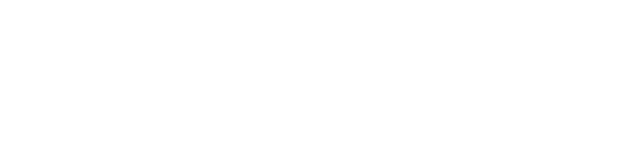
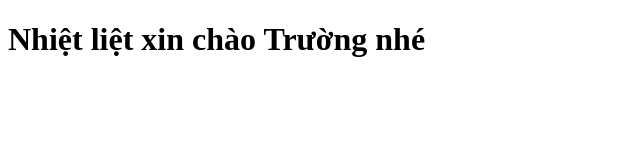
Before and after one commit to QuangTruong269/Du-an-4, a plain HTML site: page new1.html in a window 1280 px wide. Shown: the whole page, without its empty margins (0-640 px from the left). Drawn offline with Linux system fonts and the light colour scheme.

Commit message:
1. Sửa đổi lần 3 thêm abc.html

```diff
--- a/new1.html
+++ b/new1.html
@@ -7,6 +7,6 @@
     <title>Dự án 4.1</title>
 </head>
 <body>
-
+   <h1>Nhiệt liệt xin chào Trường nhé</h1>
 </body>
 </html>
```
